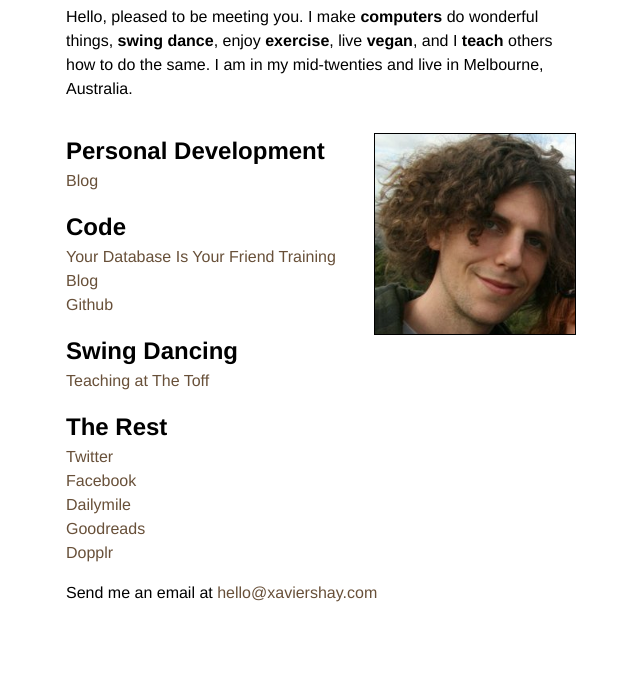
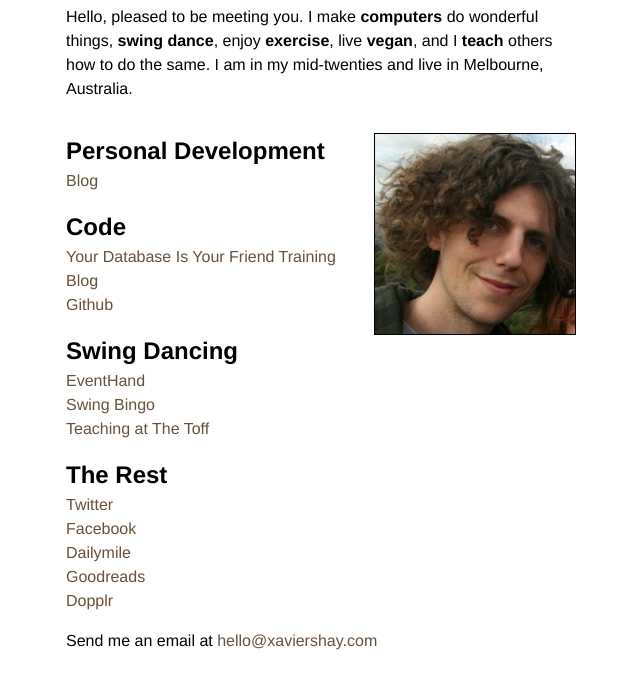
Before and after one commit to xaviershay/xaviershay.com, a plain HTML site: page public/index.html in a window 1280 px wide. Shown: the part 120-800 px from the top of the page, without its empty margins (319-959 px from the left). Drawn offline with Linux system fonts and the light colour scheme.

Commit message:
Added Swing apps

```diff
--- a/public/index.html
+++ b/public/index.html
@@ -64,6 +64,8 @@
 
     <h2>Swing Dancing</h2>
     <section>
+      <a href='http://www.eventhandapp.com.au'>EventHand</a><br />
+      <a href='http://itunes.apple.com/us/app/swing-bingo/id371856383?mt=8'>Swing Bingo</a><br />
       <a href='http://www.facebook.com/group.php?gid=50828837119'>Teaching at The Toff</a><br />
     </section>
 
```
